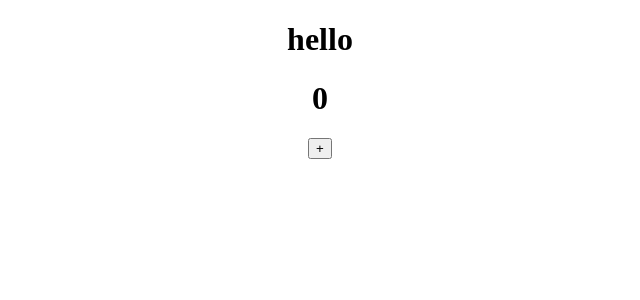
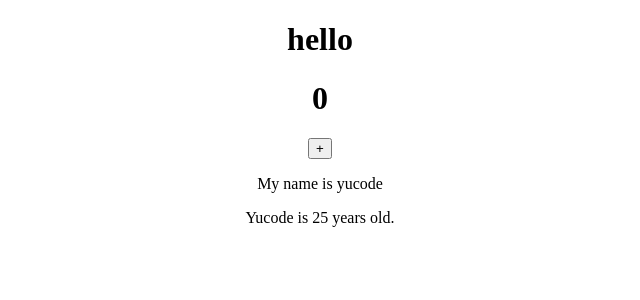
Before and after one commit to seanyu7/practicing-react-reacttutorial, a React (Create React App) app: page / in a window 1280 px wide. Shown: the top 300 px of the page, without its empty margins (320-960 px from the left). Built offline with nearby package versions, Linux system fonts and the light colour scheme.

Commit message:
⚡️ make use of useContext to give info to every compo

```diff
--- a/src/App.js
+++ b/src/App.js
@@ -1,8 +1,10 @@
 import "./App.css";
-import { useState } from "react";
+import { useState, useContext} from "react";
+import YucodeInfoContext from ".";
 
 function App() {
   const [count, setCount] = useState(0);
+  const yucodeInfo = useContext(YucodeInfoContext);
 
   const handleClick = () => {
     setCount(count + 1);
@@ -13,6 +15,8 @@ function App() {
       <h1>hello</h1>
       <h1>{count}</h1>
       <button onClick={handleClick}>+</button>
+      <p>My name is {yucodeInfo.name}</p>
+      <p>Yucode is {yucodeInfo.age} years old.</p>
     </div>
   );
 }
--- a/src/index.js
+++ b/src/index.js
@@ -1,10 +1,20 @@
 import React from "react";
 import ReactDOM from "react-dom/client";
 import App from "./App";
+import { createContext } from "react";
 
 const root = ReactDOM.createRoot(document.getElementById("root"));
+
+const yucodeInfo = { name: "yucode", age: 25 };
+
+const YucodeInfoContext = createContext(yucodeInfo);
+
 root.render(
+  <YucodeInfoContext.Provider value={yucodeInfo}>
   <React.StrictMode>
     <App />
   </React.StrictMode>
+  </YucodeInfoContext.Provider>
 );
+
+export default YucodeInfoContext
```
